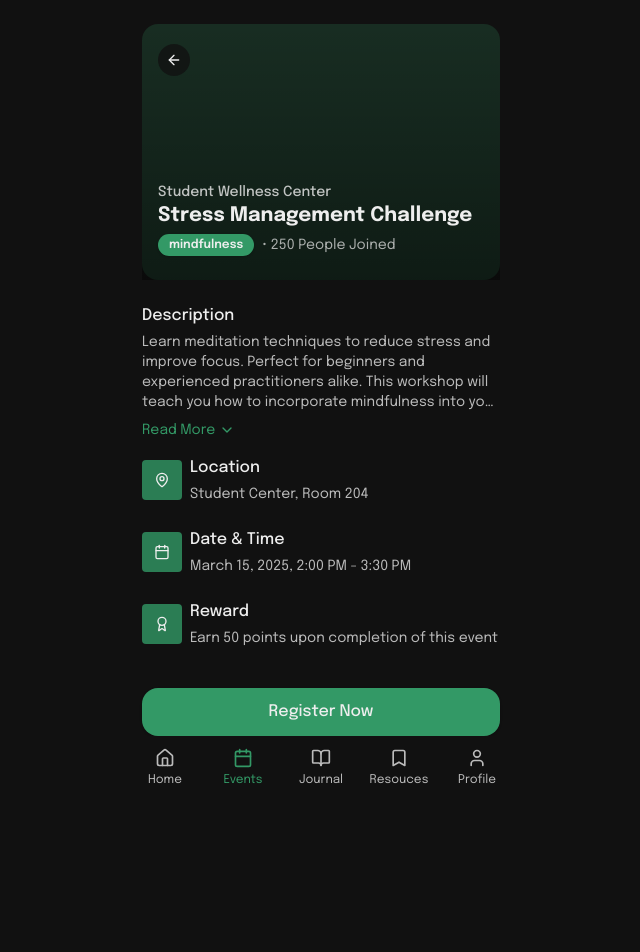
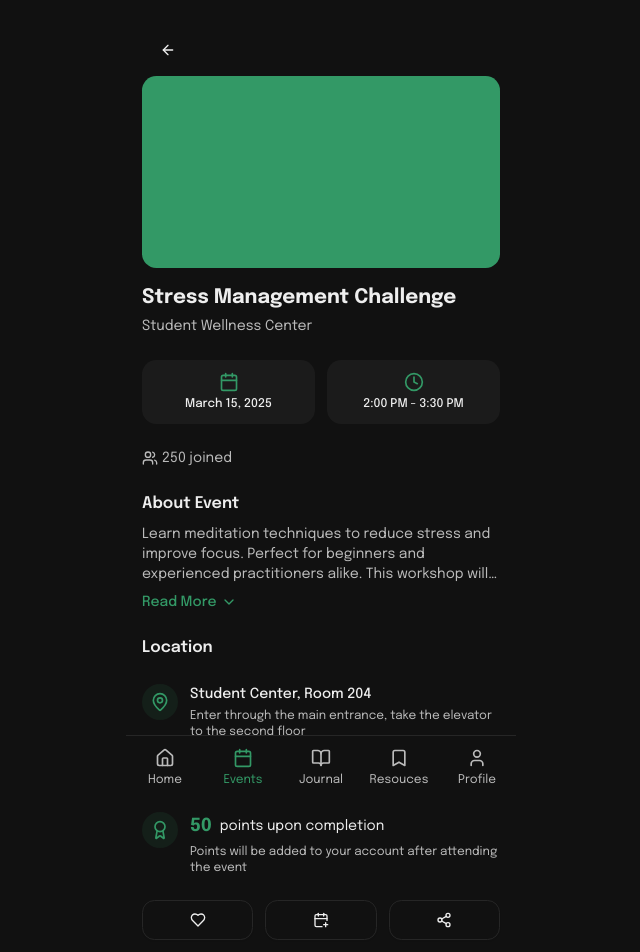
Before and after one commit to marknature/mental-compass, a Next.js app: page /events/1 in a window 1280 px wide. Shown: the top 952 px of the page, without its empty margins (319-959 px from the left). Before the commit the page ends 832 px from the top, so only its background shows below. Built offline with nearby package versions, Linux system fonts and the light colour scheme.

Commit message:
refactor: better event details page

```diff
--- a/app/(tabs)/events/[id]/page.tsx
+++ b/app/(tabs)/events/[id]/page.tsx
@@ -2,8 +2,11 @@
 
 import { useState } from "react";
 import { useRouter } from "next/navigation";
+import Image from "next/image";
 import { Button } from "@/components/ui/button";
 import { Badge } from "@/components/ui/badge";
+import { Avatar, AvatarFallback } from "@/components/ui/avatar";
+import { Separator } from "@/components/ui/separator";
 import { toast } from "sonner";
 import {
   MapPin,
@@ -12,10 +15,15 @@ import {
   Award,
   Calendar,
   ArrowLeft,
+  Clock,
+  Users,
+  Share2,
+  CalendarPlus,
+  Heart,
 } from "lucide-react";
 import { cn } from "@/lib/utils";
 
-interface EventDetailProps {}
+type EventDetailProps = {};
 
 export default function EventDetail({}: EventDetailProps) {
   const event = {
@@ -31,71 +39,114 @@ export default function EventDetail({}: EventDetailProps) {
     image: "/placeholder.svg?height=200&width=400&text=Meditation+Workshop",
     organizer: "Student Wellness Center",
     isRegistered: false,
+    attendees: 250,
   };
 
   const [isRegistered, setIsRegistered] = useState(event.isRegistered || false);
   const [isExpanded, setIsExpanded] = useState(false);
+  const [isSaved, setIsSaved] = useState(false);
   const router = useRouter();
 
   const handleRegister = () => {
     setIsRegistered(true);
-    toast("Registered!", {
+    toast.success("Registered!", {
       description: `You'll earn ${event.points} points upon completion.`,
     });
   };
 
+  const toggleSave = () => {
+    setIsSaved(!isSaved);
+    toast.success(
+      isSaved ? "Removed from saved events" : "Added to saved events",
+    );
+  };
+
+  const addToCalendar = () => {
+    toast.success("Added to calendar");
+  };
+
+  const shareEvent = () => {
+    toast.success("Share link copied to clipboard");
+  };
+
   return (
-    <div className="flex flex-col flex-1 grow h-full bg-background">
-      {/* Hero Image Section with navigation */}
-      <div className="relative w-full h-64 bg-primary/20 rounded-lg">
-        <div className="absolute inset-0 bg-gradient-to-t from-black/40 to-transparent" />
-        <div className="absolute top-5 left-0 right-0 px-4">
-          <div className="flex justify-between items-center">
+    <div className="flex flex-col min-h-screen bg-background pb-20">
+      {/* Back button and header */}
+      <div className="sticky top-0 z-10 bg-background flex items-center">
         <Button
           variant="ghost"
           size="icon"
-              className="h-8 w-8 rounded-full bg-background/80 text-foreground"
+          className="m-2"
           onClick={() => router.back()}
         >
-              <ArrowLeft className="h-4 w-4" />
+          <ArrowLeft className="h-5 w-5" />
         </Button>
+      </div>
+
+      {/* Hero Image */}
+      <div className="relative w-full h-48">
+        {/* <Image */}
+        {/*   src={event.image || "/placeholder.svg"} */}
+        {/*   alt={""} */}
+        {/*   fill */}
+        {/*   className="object-cover" */}
+        {/*   priority */}
+        {/* /> */}
+        <div className="absolute inset-0 bg-primary rounded-lg" />
+
+        {/* Category badge */}
+        <div className="absolute top-4 right-4">
+          {/* <Badge className="bg-primary hover:bg-primary text-white border-none capitalize"> */}
+          {/*   {event.category} */}
+          {/* </Badge> */}
         </div>
       </div>
 
-        {/* Event type and title overlay */}
-        <div className="absolute bottom-6 left-0 right-0 px-4">
-          <div className="text-sm font-medium text-primary-foreground/80">
+      {/* Main content */}
+      <div className="p-4 px-0 space-y-6">
+        {/* Title and organizer */}
+        <div>
+          <h1 className="text-xl font-bold">{event.title}</h1>
+          <p className="text-sm text-muted-foreground mt-1">
             {event.organizer}
+          </p>
         </div>
-          <h1 className="text-xl font-bold text-primary-foreground">
-            {event.title}
-          </h1>
-          <div className="flex items-center gap-2 mt-1 text-sm text-primary-foreground/70">
-            <Badge>{event.category}</Badge>
-            <span className="capitalize">• 250 people Joined</span>
+
+        {/* Quick info cards */}
+        <div className="grid grid-cols-2 gap-3">
+          <div className="bg-muted/50 p-3 rounded-lg flex flex-col items-center justify-center">
+            <Calendar className="h-5 w-5 text-primary mb-1" />
+            <p className="text-xs text-center font-medium">{event.date}</p>
           </div>
+          <div className="bg-muted/50 p-3 rounded-lg flex flex-col items-center justify-center">
+            <Clock className="h-5 w-5 text-primary mb-1" />
+            <p className="text-xs text-center font-medium">{event.time}</p>
           </div>
         </div>
 
-      {/* Content Sections */}
-      <div className="flex-1  pt-6">
-        {/* Description Section */}
-        <div className="mb-4">
-          <div className="flex items-start gap-3">
+        {/* Attendees */}
+        <div className="flex items-center justify-between">
+          <div className="flex items-center text-sm text-muted-foreground">
+            <Users className="h-4 w-4 mr-1" />
+            <span>{event.attendees} joined</span>
+          </div>
+        </div>
+
+        {/* About section */}
         <div>
-              <h2 className="text-base font-medium">Description</h2>
-              <div className="relative mt-1">
+          <h2 className="text-base font-semibold mb-2">About Event</h2>
+          <div className="relative">
             <p
               className={cn(
                 "text-sm text-muted-foreground",
-                    !isExpanded && "line-clamp-4",
+                !isExpanded && "line-clamp-3",
               )}
             >
               {event.description}
             </p>
             <button
               onClick={() => setIsExpanded(!isExpanded)}
-                  className="flex items-center gap-1 text-sm text-primary mt-2"
+              className="flex items-center gap-1 text-sm text-primary mt-2 font-medium"
             >
               {isExpanded ? (
                 <>
@@ -109,65 +160,87 @@ export default function EventDetail({}: EventDetailProps) {
             </button>
           </div>
         </div>
-          </div>
-        </div>
 
-        {/* Overview Section */}
-        <div className=" border-border pb-2 mb-4">
-          <div className="flex items-center gap-2">
-            <div className="p-3 rounded bg-primary/80">
-              <MapPin className="h-4 w-4" />
+        {/* Location */}
+        <div>
+          <h2 className="text-base font-semibold mb-6">Location</h2>
+          <div className="flex items-start gap-3">
+            <div className="p-2 rounded-full bg-primary/10 text-primary">
+              <MapPin className="h-5 w-5" />
             </div>
             <div>
-              <h2 className="text-base font-medium">Location</h2>
-              <p className="text-sm text-muted-foreground mt-1">
-                {event.location}
+              <p className="text-sm font-medium">{event.location}</p>
+              <p className="text-xs text-muted-foreground mt-1">
+                Enter through the main entrance, take the elevator to the second
+                floor
               </p>
             </div>
           </div>
         </div>
 
-        {/* Date & Time Section */}
-        <div className=" border-border pb-2 mb-4">
-          <div className="flex items-center gap-2">
-            <div className="p-3 rounded bg-primary/80">
-              <Calendar className="h-4 w-4" />
+        {/* Points/Rewards */}
+        <div>
+          <h2 className="text-base font-semibold mb-6">Rewards</h2>
+          <div className="flex items-start gap-3">
+            <div className="p-2 rounded-full bg-primary/10 text-primary">
+              <Award className="h-5 w-5" />
             </div>
             <div>
-              <h2 className="text-base font-medium">Date & Time</h2>
-              <p className="text-sm text-muted-foreground mt-1">
-                {event.date}, {event.time}
+              <div className="flex items-center">
+                <span className="text-lg font-bold text-primary mr-2">
+                  {event.points}
+                </span>
+                <span className="text-sm">points upon completion</span>
+              </div>
+              <p className="text-xs text-muted-foreground mt-1">
+                Points will be added to your account after attending the event
               </p>
             </div>
           </div>
         </div>
 
-        {/* Points Section */}
-        <div className=" border-border pb-2 mb-4">
-          <div className="flex items-center gap-2">
-            <div className="p-3 rounded bg-primary/80">
-              <Award className="h-4 w-4" />
-            </div>
-            <div>
-              <h2 className="text-base font-medium">Reward</h2>
-              <p className="text-sm text-muted-foreground mt-1">
-                Earn {event.points} points upon completion of this event
-              </p>
-            </div>
+        {/* Action buttons */}
+        <div className="flex gap-3">
+          <Button
+            variant="outline"
+            size="icon"
+            className="flex-1 h-10"
+            onClick={toggleSave}
+          >
+            <Heart
+              className={cn(
+                "h-5 w-5",
+                isSaved && "fill-[#7CBA01] text-[#7CBA01]",
+              )}
+            />
+          </Button>
+          <Button
+            variant="outline"
+            size="icon"
+            className="flex-1 h-10"
+            onClick={addToCalendar}
+          >
+            <CalendarPlus className="h-5 w-5" />
+          </Button>
+          <Button
+            variant="outline"
+            size="icon"
+            className="flex-1 h-10"
+            onClick={shareEvent}
+          >
+            <Share2 className="h-5 w-5" />
+          </Button>
         </div>
       </div>
 
-        {/* Fixed Bottom Button */}
-        <div className="mt-8 mb-4">
+      {/* Fixed bottom button */}
       <Button
-            className="w-full h-12 rounded-lg text-base font-medium"
+        className="w-full h-12 rounded-lg text-base font-medium bg-primary pt-10 "
         onClick={handleRegister}
         disabled={isRegistered}
       >
         {isRegistered ? "Already Registered" : "Register Now"}
       </Button>
     </div>
-      </div>
-    </div>
   );
 }
--- a/app/(tabs)/profile/page.tsx
+++ b/app/(tabs)/profile/page.tsx
@@ -25,6 +25,7 @@ import { avatarOptions } from "./_components/avatars";
 import Rewards from "./_components/rewards";
 import Events from "./_components/events";
 import MoodTracker from "./_components/mood-tracker";
+import { AvatarFallback } from "@radix-ui/react-avatar";
 
 export default function ProfilePage() {
   const router = useRouter();
@@ -57,37 +58,27 @@ export default function ProfilePage() {
 
   if (isLoading) return <Loading title="profile" />;
 
-  // Find the avatar component based on the user's avatar_id
-  const avatarId = user.user_metadata?.avatar_id || "mindfulness";
-  const avatarOption = avatarOptions.find((option) => option.id === avatarId);
-  const UserAvatar = avatarOption
-    ? avatarOption.component
-    : avatarOptions[0].component;
-
   return (
     <>
       {/* Profile Header */}
-      <div className="flex items-start gap-3 !mb-8">
-        <Avatar className="h-20 w-20  rounded-xl overflow-hidden">
-          <UserAvatar />
+      <div className="flex items-center flex-col justify-center gap-3 !mb-8 pt-8 ">
+        <Avatar className="bg-border h-20 w-20">
+          <AvatarFallback className="text-center text-2xl w-full h-full flex items-center justify-center">
+            {user.user_metadata?.first_name[0] || ""}
+            {user.user_metadata?.last_name[0] || ""}
+          </AvatarFallback>
         </Avatar>
-        <div className="flex-1 space-y-2">
+        <div className="flex-1 space-y-1 items-center flex flex-col">
           <div className="flex justify-between items-center">
             <h1 className="text-sm font-semibold">
               {user.user_metadata?.first_name || ""}{" "}
               {user.user_metadata?.last_name || ""}
             </h1>
-            <Badge className="text-xs rounded-sm">Level 5</Badge>
           </div>
-          <div className="mt-1 space-y-1">
+          <div className="space-y-1">
             <div className="text-muted-foreground text-sm flex gap-1">
               <p>Streak: 24</p> • <p>Points: 24</p>
             </div>
-            <div className="flex justify-between text-sm mb-1">
-              <span>Progress to Level 6</span>
-              <span>750 / 1000</span>
-            </div>
-            <Progress value={75} className="h-1.5" />
           </div>
         </div>
       </div>
@@ -153,7 +144,7 @@ function NavItem({
   return (
     <button
       className={`flex gap-3 items-center justify-start p-2 px-4 rounded-lg transition-colors ${
-        isActive ? "bg-primary/10 text-primary" : "hover:bg-muted bg-muted/30"
+        isActive ? "bg-muted" : "hover:bg-muted bg-muted/30"
       }`}
       onClick={onClick}
     >
--- a/app/_components/loading.tsx
+++ b/app/_components/loading.tsx
@@ -6,7 +6,7 @@ type Props = {
 
 export default function Loading(props: Props) {
   return (
-    <div className="flex flex-col items-center justify-center space-y-4 p-32 w-full min-h-screen">
+    <div className="flex flex-col items-center justify-center space-y-4 p-32 w-full ">
       <Loader2 className="h-8 w-8 animate-spin text-primary" />
       <p className="text-sm text-muted-foreground text-nowrap">
         Loading {props.title}...
--- a/app/_components/mobile-nav.tsx
+++ b/app/_components/mobile-nav.tsx
@@ -47,7 +47,7 @@ export function BottomNavigation() {
   ];
 
   return (
-    <div className="fixed bottom-0 left-1/2 -translate-x-1/2 w-full  max-w-[390px] z-40 bg-background ">
+    <div className="border-t fixed bottom-0 left-1/2 -translate-x-1/2 w-full  max-w-[390px] z-40 bg-background ">
       <div className="flex items-center h-16">
         {navItems.map((item) => (
           <button
--- a/app/globals.css
+++ b/app/globals.css
@@ -28,7 +28,7 @@
     --chart-3: 0 0% 93.33%;
     --chart-4: 0 0% 96.33%;
     --chart-5: 150 53% 45%;
-    --radius: 1rem;
+    --radius: 0.9rem;
   }
 
   .dark {
```
Lines whose indentation alone changed are shown as unchanged.
